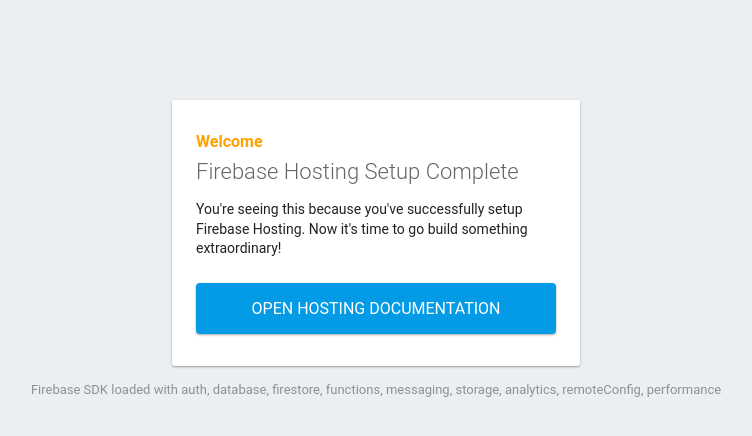
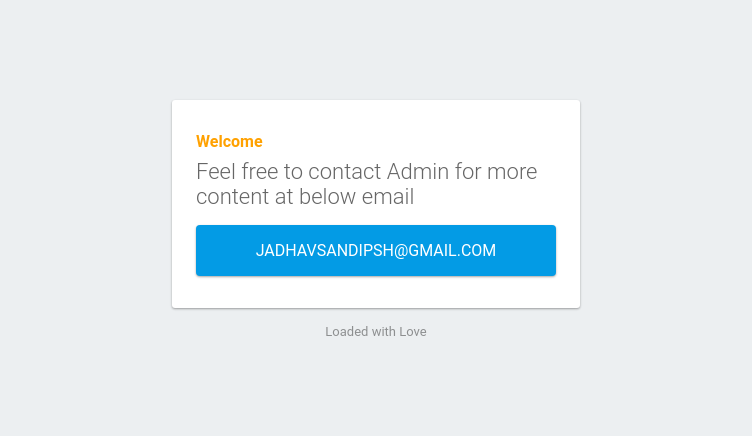
Before and after one commit to SandySJadhav/algo-trading-server, a website: page public/index.html in a window 1280 px wide. Shown: the whole page, without its empty margins (264-1016 px from the left). Drawn offline with Linux system fonts and the light colour scheme; some packages are replaced by stand-ins of ours.

Commit message:
added 404 page and index page

```diff
--- a/public/index.html
+++ b/public/index.html
@@ -1,22 +1,43 @@
 <!DOCTYPE html>
 <html>
   <head>
-    <meta charset="utf-8">
-    <meta name="viewport" content="width=device-width, initial-scale=1">
+    <meta charset="utf-8" />
+    <meta name="viewport" content="width=device-width, initial-scale=1" />
     <title>Welcome to Firebase Hosting</title>
 
     <!-- update the version number as needed -->
     <script defer src="/__/firebase/10.7.2/firebase-app-compat.js"></script>
     <!-- include only the Firebase features as you need -->
     <script defer src="/__/firebase/10.7.2/firebase-auth-compat.js"></script>
-    <script defer src="/__/firebase/10.7.2/firebase-database-compat.js"></script>
-    <script defer src="/__/firebase/10.7.2/firebase-firestore-compat.js"></script>
-    <script defer src="/__/firebase/10.7.2/firebase-functions-compat.js"></script>
-    <script defer src="/__/firebase/10.7.2/firebase-messaging-compat.js"></script>
+    <script
+      defer
+      src="/__/firebase/10.7.2/firebase-database-compat.js"
+    ></script>
+    <script
+      defer
+      src="/__/firebase/10.7.2/firebase-firestore-compat.js"
+    ></script>
+    <script
+      defer
+      src="/__/firebase/10.7.2/firebase-functions-compat.js"
+    ></script>
+    <script
+      defer
+      src="/__/firebase/10.7.2/firebase-messaging-compat.js"
+    ></script>
     <script defer src="/__/firebase/10.7.2/firebase-storage-compat.js"></script>
-    <script defer src="/__/firebase/10.7.2/firebase-analytics-compat.js"></script>
-    <script defer src="/__/firebase/10.7.2/firebase-remote-config-compat.js"></script>
-    <script defer src="/__/firebase/10.7.2/firebase-performance-compat.js"></script>
+    <script
+      defer
+      src="/__/firebase/10.7.2/firebase-analytics-compat.js"
+    ></script>
+    <script
+      defer
+      src="/__/firebase/10.7.2/firebase-remote-config-compat.js"
+    ></script>
+    <script
+      defer
+      src="/__/firebase/10.7.2/firebase-performance-compat.js"
+    ></script>
     <!--
       initialize the SDK after all desired features are loaded, set useEmulator to false
       to avoid connecting the SDK to running emulators.
@@ -24,32 +45,80 @@
     <script defer src="/__/firebase/init.js?useEmulator=true"></script>
 
     <style media="screen">
-      body { background: #ECEFF1; color: rgba(0,0,0,0.87); font-family: Roboto, Helvetica, Arial, sans-serif; margin: 0; padding: 0; }
-      #message { background: white; max-width: 360px; margin: 100px auto 16px; padding: 32px 24px; border-radius: 3px; }
-      #message h2 { color: #ffa100; font-weight: bold; font-size: 16px; margin: 0 0 8px; }
-      #message h1 { font-size: 22px; font-weight: 300; color: rgba(0,0,0,0.6); margin: 0 0 16px;}
-      #message p { line-height: 140%; margin: 16px 0 24px; font-size: 14px; }
-      #message a { display: block; text-align: center; background: #039be5; text-transform: uppercase; text-decoration: none; color: white; padding: 16px; border-radius: 4px; }
-      #message, #message a { box-shadow: 0 1px 3px rgba(0,0,0,0.12), 0 1px 2px rgba(0,0,0,0.24); }
-      #load { color: rgba(0,0,0,0.4); text-align: center; font-size: 13px; }
+      body {
+        background: #eceff1;
+        color: rgba(0, 0, 0, 0.87);
+        font-family: Roboto, Helvetica, Arial, sans-serif;
+        margin: 0;
+        padding: 0;
+      }
+      #message {
+        background: white;
+        max-width: 360px;
+        margin: 100px auto 16px;
+        padding: 32px 24px;
+        border-radius: 3px;
+      }
+      #message h2 {
+        color: #ffa100;
+        font-weight: bold;
+        font-size: 16px;
+        margin: 0 0 8px;
+      }
+      #message h1 {
+        font-size: 22px;
+        font-weight: 300;
+        color: rgba(0, 0, 0, 0.6);
+        margin: 0 0 16px;
+      }
+      #message p {
+        line-height: 140%;
+        margin: 16px 0 24px;
+        font-size: 14px;
+      }
+      #message a {
+        display: block;
+        text-align: center;
+        background: #039be5;
+        text-transform: uppercase;
+        text-decoration: none;
+        color: white;
+        padding: 16px;
+        border-radius: 4px;
+      }
+      #message,
+      #message a {
+        box-shadow: 0 1px 3px rgba(0, 0, 0, 0.12), 0 1px 2px rgba(0, 0, 0, 0.24);
+      }
+      #load {
+        color: rgba(0, 0, 0, 0.4);
+        text-align: center;
+        font-size: 13px;
+      }
       @media (max-width: 600px) {
-        body, #message { margin-top: 0; background: white; box-shadow: none; }
-        body { border-top: 16px solid #ffa100; }
+        body,
+        #message {
+          margin-top: 0;
+          background: white;
+          box-shadow: none;
+        }
+        body {
+          border-top: 16px solid #ffa100;
+        }
       }
     </style>
   </head>
   <body>
     <div id="message">
       <h2>Welcome</h2>
-      <h1>Firebase Hosting Setup Complete</h1>
-      <p>You're seeing this because you've successfully setup Firebase Hosting. Now it's time to go build something extraordinary!</p>
-      <a target="_blank" href="https://firebase.google.com/docs/hosting/">Open Hosting Documentation</a>
+      <h1>Feel free to contact Admin for more content at below email</h1>
+      <a href="mailto:jadhavsandipsh@gmail.com">JADHAVSANDIPSH@GMAIL.COM</a>
     </div>
-    <p id="load">Firebase SDK Loading&hellip;</p>
+    <p id="load">SDK Loading&hellip;</p>
 
     <script>
-      document.addEventListener('DOMContentLoaded', function() {
-        const loadEl = document.querySelector('#load');
+      document.addEventListener("DOMContentLoaded", function () {
+        const loadEl = document.querySelector("#load");
         // // 🔥🔥🔥🔥🔥🔥🔥🔥🔥🔥🔥🔥🔥🔥🔥🔥🔥🔥🔥🔥🔥🔥🔥🔥🔥🔥🔥🔥🔥🔥🔥
         // // The Firebase SDK is initialized and available here!
         //
@@ -67,21 +136,10 @@
 
         try {
           let app = firebase.app();
-          let features = [
-            'auth',
-            'database',
-            'firestore',
-            'functions',
-            'messaging',
-            'storage',
-            'analytics',
-            'remoteConfig',
-            'performance',
-          ].filter(feature => typeof app[feature] === 'function');
-          loadEl.textContent = `Firebase SDK loaded with ${features.join(', ')}`;
+          loadEl.textContent = `Loaded with Love`;
         } catch (e) {
           console.error(e);
-          loadEl.textContent = 'Error loading the Firebase SDK, check the console.';
+          loadEl.textContent = "Error, check the console for details.";
         }
       });
     </script>
--- a/src/app.ts
+++ b/src/app.ts
@@ -16,10 +16,7 @@
 
 // catch 404
 app.use(function (req, res) {
-  return res.status(404).send({
-    statusCode: 404,
-    message: "Page not found 🔥!",
-  });
+  res.redirect("/404.html");
 });
 
 export default app;
```
Also changed, not shown: public/404.html (+76 -16 lines), public/code_error.svg (added).
